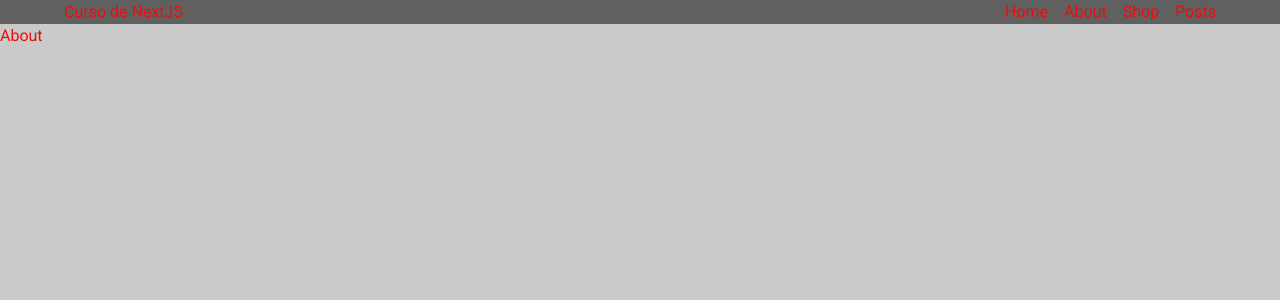
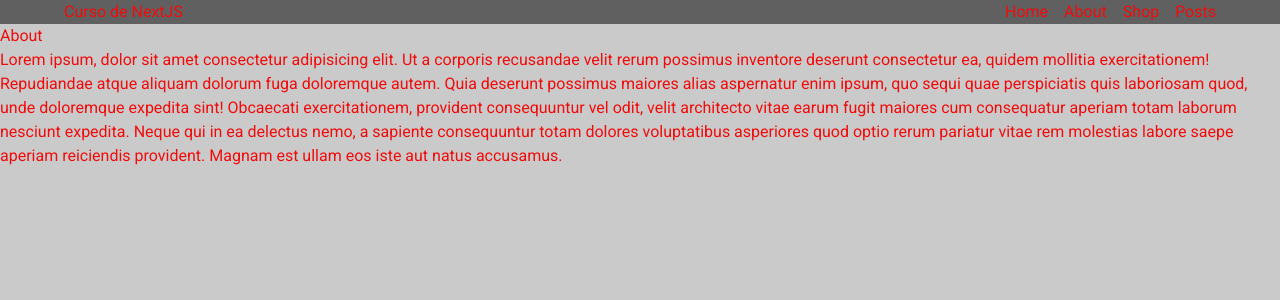
Before and after one commit to jlcarrascof/NextJs-Fundamentals, a Next.js app in the folder mynextproject/: page /about in a window 1280 px wide. Shown: the top 300 px of the page. Built offline with nearby package versions, Linux system fonts and the light colour scheme.

Commit message:
Modifying about page

```diff
--- a/mynextproject/src/app/about/page.jsx
+++ b/mynextproject/src/app/about/page.jsx
@@ -3,7 +3,18 @@ export const metadata = {
 }
 
 export default function AboutPage() {
-  return <div>
-    About
-  </div>;
+  return <section>
+    <h1>About</h1>
+    <p>Lorem ipsum, dolor sit amet consectetur adipisicing elit. Ut a
+      corporis recusandae velit rerum possimus inventore deserunt consectetur ea,
+      quidem mollitia exercitationem! Repudiandae atque aliquam dolorum fuga
+      doloremque autem. Quia deserunt possimus maiores alias aspernatur enim ipsum,
+      quo sequi quae perspiciatis quis laboriosam quod, unde doloremque expedita
+      sint! Obcaecati exercitationem, provident consequuntur vel odit, velit
+      architecto vitae earum fugit maiores cum consequatur aperiam totam laborum
+      nesciunt expedita. Neque qui in ea delectus nemo, a sapiente consequuntur
+      totam dolores voluptatibus asperiores quod optio rerum pariatur vitae rem
+      molestias labore saepe aperiam reiciendis provident. Magnam est ullam eos
+      iste aut natus accusamus.</p>
+  </section>;
 }
```
